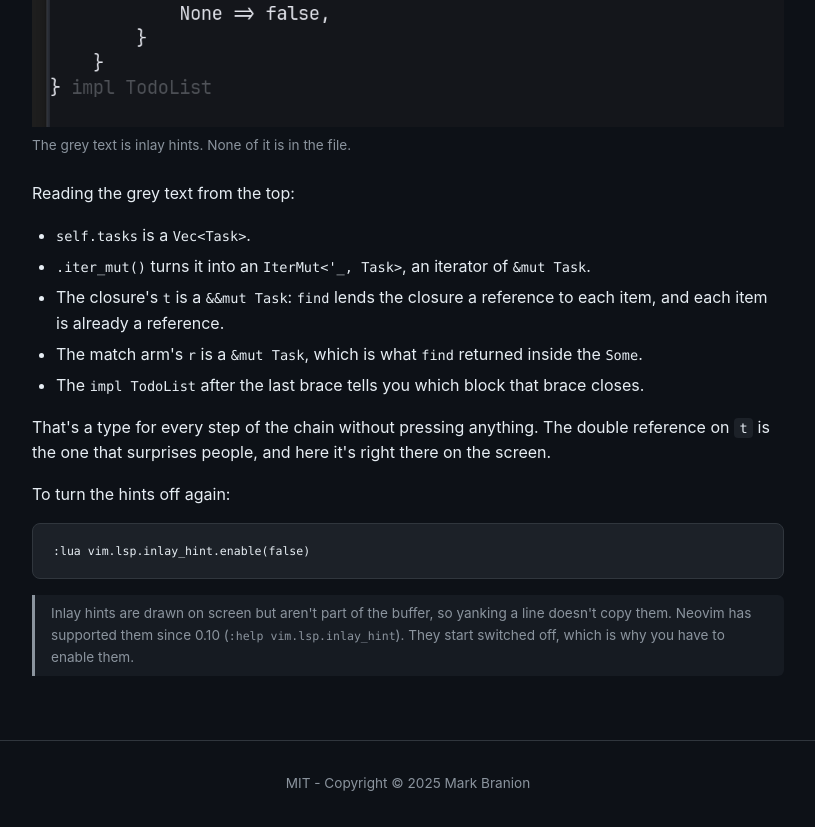
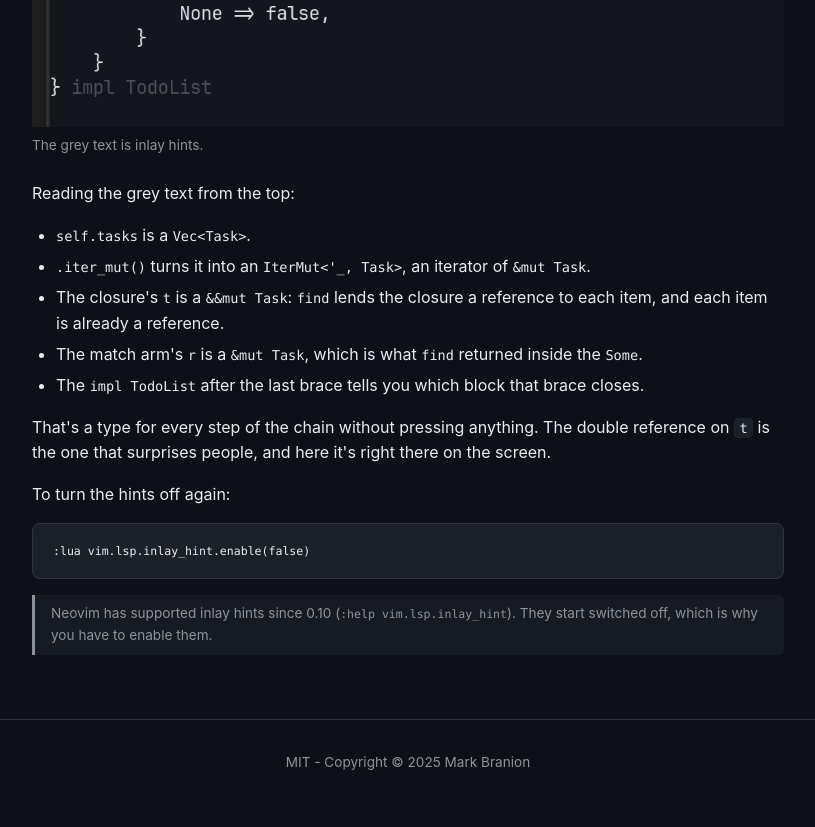
Before and after one commit to telex-tui/telex-tui.github.io, a plain HTML site: page blog/draft60.html in a window 1280 px wide. Shown: the part 3141-3968 px from the top of the page, without its empty margins (232-1047 px from the left). After the commit the page ends 3946 px from the top, so only its background shows below. Drawn offline with Linux system fonts and the light colour scheme.

Commit message:
Draft 60: drop yanking note
Co-Authored-By: Claude Opus 5.5 <noreply@anthropic.com>
Claude-Session: https://claude.ai/code/session_016hMHyJ8Msq9DjiuTC7QsKa

```diff
--- a/blog/draft60.html
+++ b/blog/draft60.html
@@ -80,7 +80,7 @@
 <p>Then put each step of the chain on its own line. Here's the <code>complete</code> method from my todo app:</p>
 <figure>
 <div class="figure-scroll"><img src="../assets/native-nvim/inlay-hints.png" width="975" height="468" alt="A Rust method in Neovim with grey inlay hints. self.tasks is followed by Vec&lt;Task&gt;. .iter_mut() is followed by IterMut&lt;'_, Task&gt;. The closure parameter reads t: &amp;&amp;mut Task. The match arm reads Some(r: &amp;mut Task). After the closing brace of the impl block, the hint reads impl TodoList."></div>
-<figcaption>The grey text is inlay hints. None of it is in the file.</figcaption>
+<figcaption>The grey text is inlay hints.</figcaption>
 </figure>
 <p>Reading the grey text from the top:</p>
 <ul>
@@ -93,7 +93,7 @@
 <p>That's a type for every step of the chain without pressing anything. The double reference on <code>t</code> is the one that surprises people, and here it's right there on the screen.</p>
 <p>To turn the hints off again:</p>
 <pre><code>:lua vim.lsp.inlay_hint.enable(false)</code></pre>
-<div class="note">Inlay hints are drawn on screen but aren't part of the buffer, so yanking a line doesn't copy them. Neovim has supported them since 0.10 (<code>:help vim.lsp.inlay_hint</code>). They start switched off, which is why you have to enable them.</div>
+<div class="note">Neovim has supported inlay hints since 0.10 (<code>:help vim.lsp.inlay_hint</code>). They start switched off, which is why you have to enable them.</div>
     </article>
   </main>
 
```
